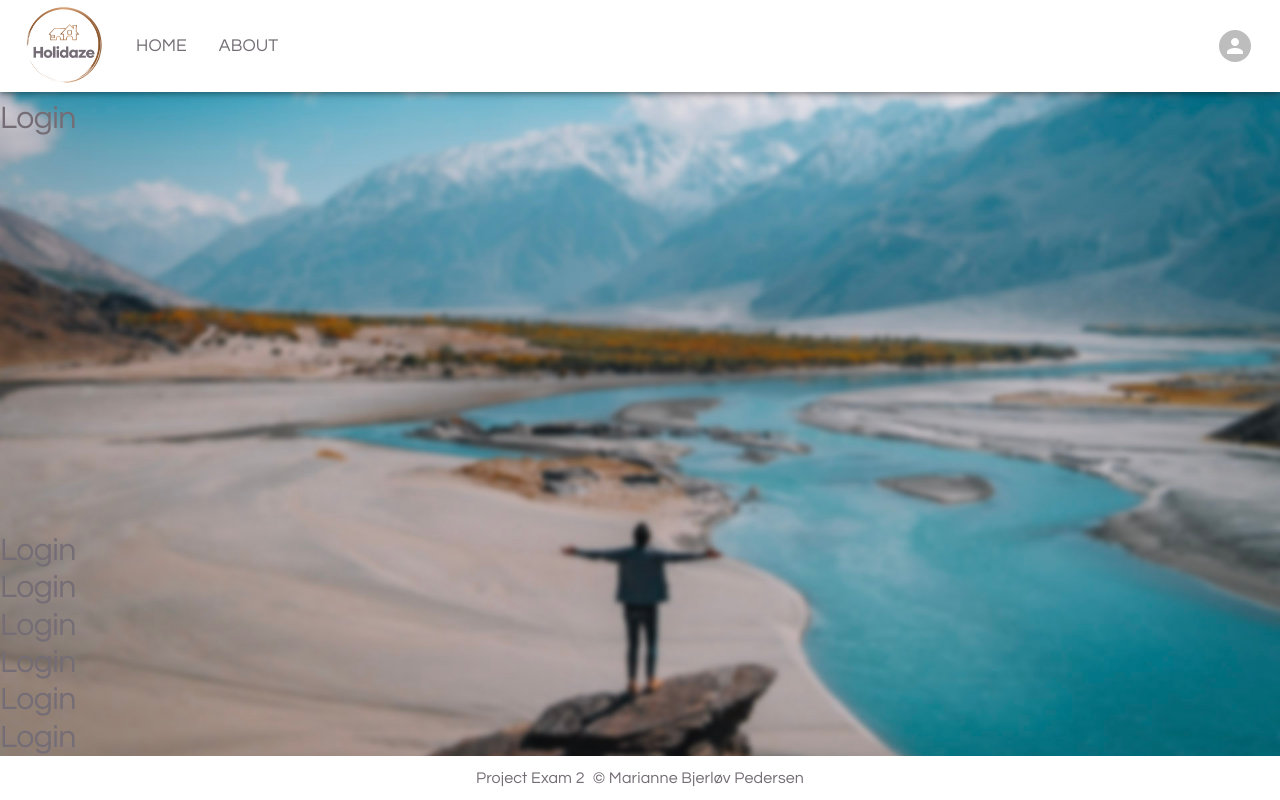
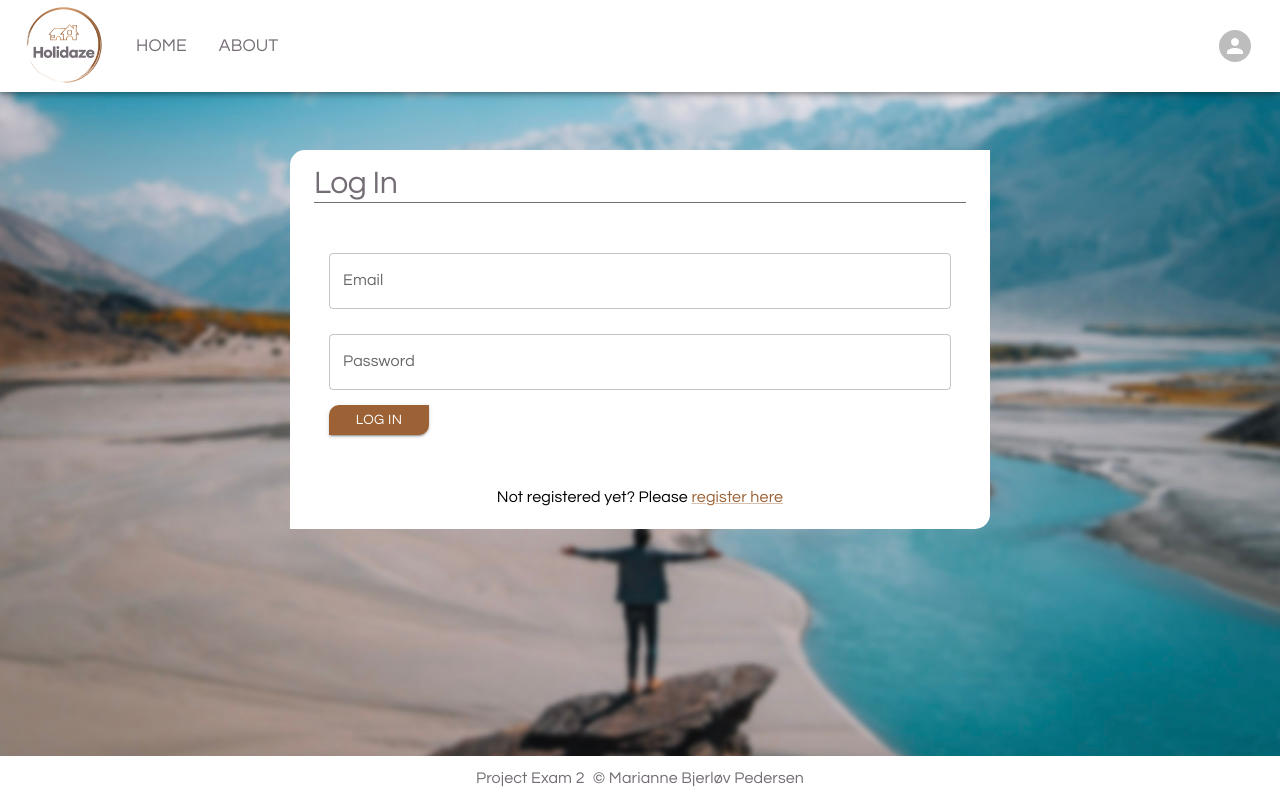
Before and after one commit to Mariannebp/Holidaze, a React (Create React App) app: page /pages/login in a window 1280 px wide. Built offline with nearby package versions, Linux system fonts and the light colour scheme.

Commit message:
Created login form with validation

```diff
--- /dev/null
+++ b/src/components/form/loginForm.jsx
@@ -0,0 +1,65 @@
+import React, { useEffect } from "react";
+import { useForm } from 'react-hook-form';
+import { yupResolver } from '@hookform/resolvers/yup';
+import * as yup from 'yup';
+import { Box, Typography } from "@mui/material";
+import { red } from "@mui/material/colors";
+import * as g from "../../styles/global";
+
+const schema = yup
+  .object({
+    email: yup
+      .string()
+      .matches(/^[\w\-.]+@stud.noroff.no$/, "Enter a valid email address")
+      .required("Enter your email address"),
+    password: yup
+      .string()
+      .min(8, "You need at least 8 characters")
+      .max(30, "Make sure to have 30 characters or less")
+      .required("Enter a password"),
+  })
+  .required();
+
+/**
+ * Creates the form for for login in, with validation
+ */
+function LoginForm() {
+  const { register, handleSubmit, formState: { errors }, } = useForm({ resolver: yupResolver(schema) });
+
+  useEffect(() => {
+    document.title = "Holidaze | Register";
+  })
+
+  function onSubmit(data) {
+    console.log(data);
+  }
+
+  return (
+    <Box sx={{ margin: '30px 15px 50px 15px' }}>
+      <Box component="form" onSubmit={handleSubmit(onSubmit)}>
+        <div>
+          <g.TextFieldMain
+            fullWidth
+            id="email"
+            label="Email"
+            {...register(`email`)}
+          />
+          <Typography variant="body2" sx={{ color: red.A700 }}>{errors.email?.message}</Typography>
+        </div>
+        <div>
+          <g.TextFieldMain
+            fullWidth
+            id="password"
+            label="Password"
+            type="password"
+            {...register(`password`)}
+          />
+          <Typography variant="body2" sx={{ color: red.A700 }}>{errors.password?.message}</Typography>
+        </div>
+        <g.ButtonMain variant="contained" type="submit">LOG IN</g.ButtonMain>
+      </Box>
+    </Box>
+  )
+}
+
+export default LoginForm;
--- a/src/pages/login/index.jsx
+++ b/src/pages/login/index.jsx
@@ -1,18 +1,17 @@
-import { Typography } from "@mui/material";
 import React from "react";
+import { Link, Typography } from "@mui/material";
+import * as g from "../../styles/global";
+import LoginForm from "../../components/form/loginForm";
 
 function Login() {
   return (
-    <>
-      <Typography variant="h1">Login</Typography>
-      <Typography variant="h1">Login</Typography>
-      <Typography variant="h1">Login</Typography>
-      <Typography variant="h1">Login</Typography>
-      <Typography variant="h1">Login</Typography>
-      <Typography variant="h1">Login</Typography>
-      <Typography variant="h1">Login</Typography>
-    </>
-
+    <g.BoxMain>
+      <g.ContainerCorner>
+        <Typography variant="h1" sx={{ borderBottom: '1px solid' }}>Log In</Typography>
+        <LoginForm />
+        <Typography variant="body1" sx={{ margin: 'auto 15px', textAlign: 'center' }}>Not registered yet? Please <Link href="/pages/register" color="secondary">register here</Link></Typography>
+      </g.ContainerCorner>
+    </g.BoxMain>
   )
 }
 
```
